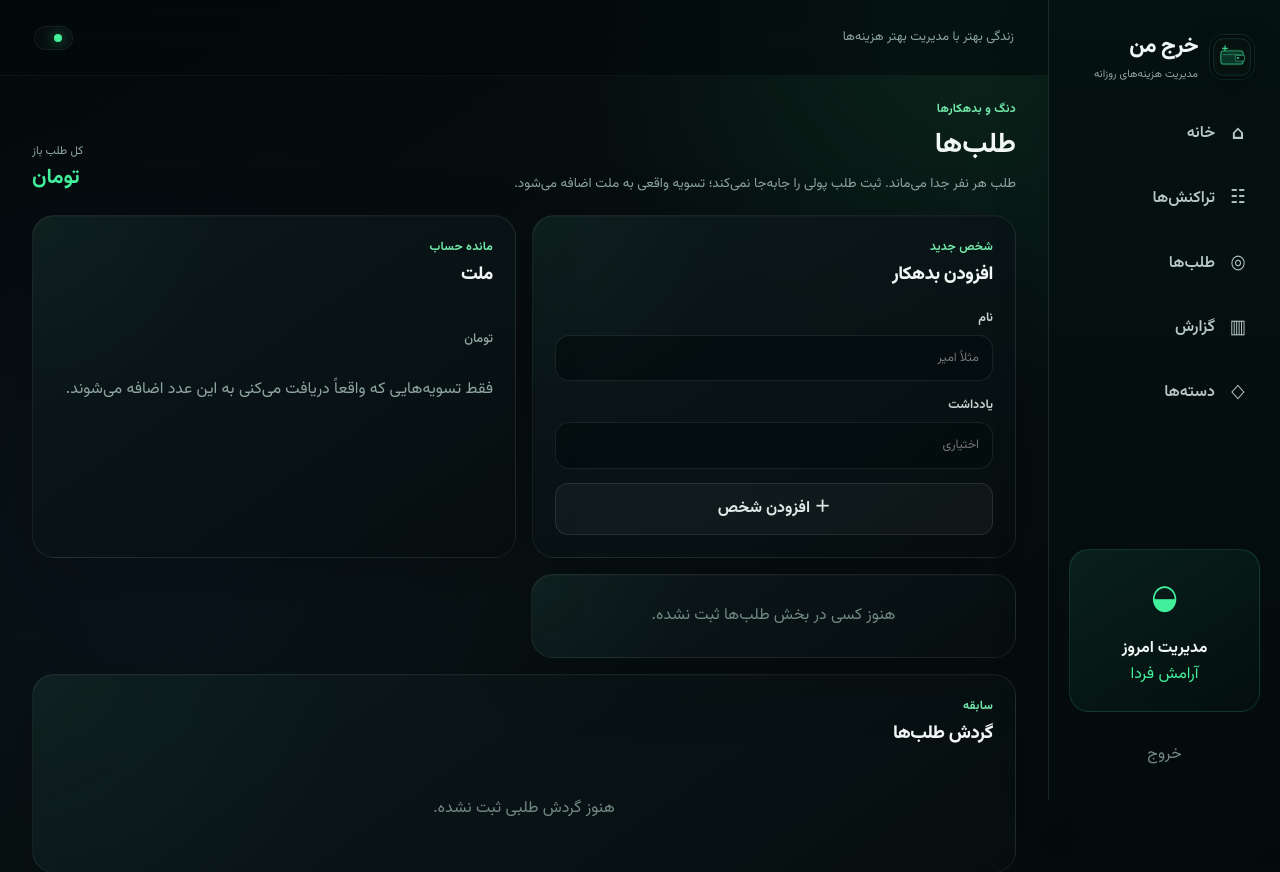
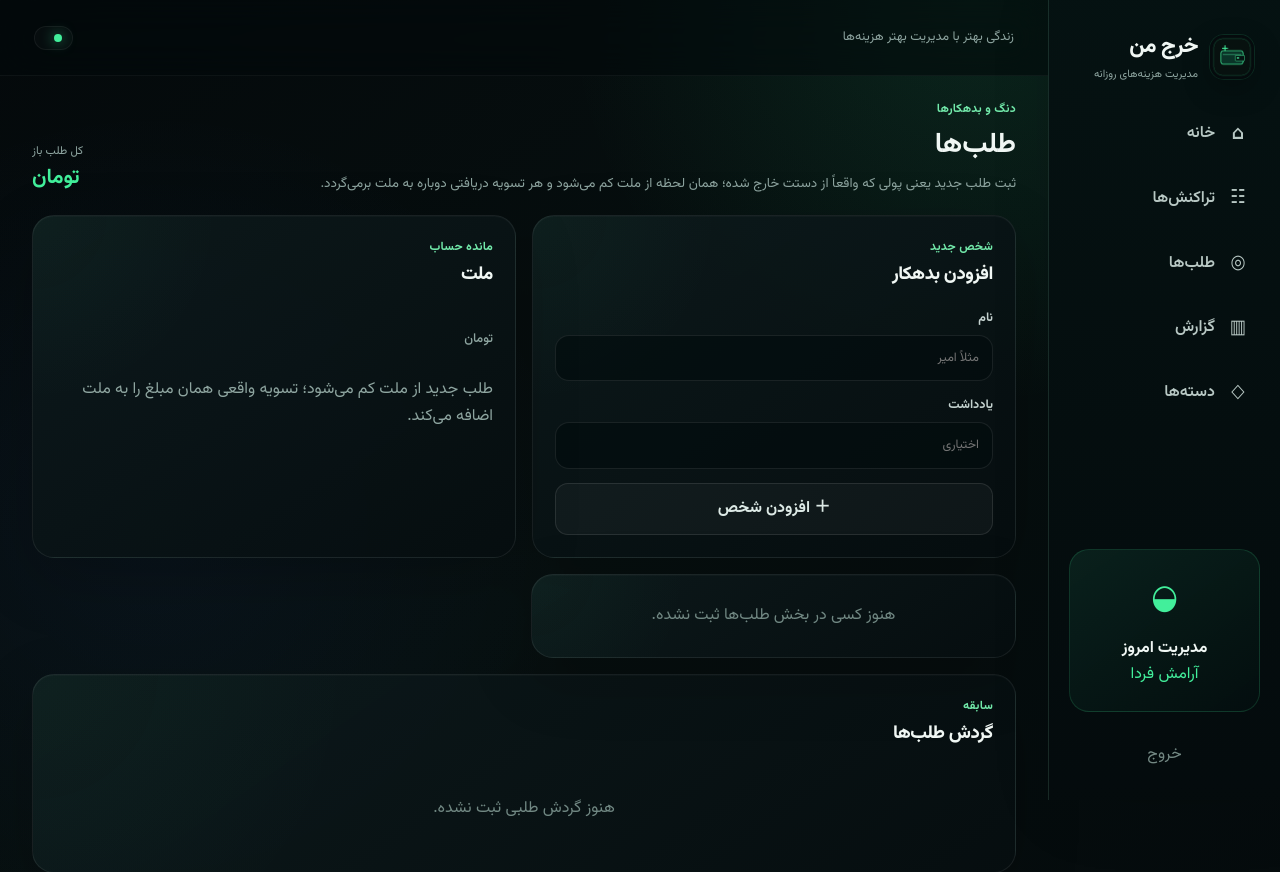
Before and after one commit to aliiitavazoeiii-afk/darma-general, a Django app: template templates/expense_tracker/receivables.html in a window 1280 px wide. Shown: the top 872 px of the page. Run offline with Django 5.2, Linux system fonts and the light colour scheme; the template is opened without the code that fills it, so the values that code supplies are empty.

Commit message:
explain receivable cash movement in UI

```diff
--- a/templates/expense_tracker/receivables.html
+++ b/templates/expense_tracker/receivables.html
@@ -2,7 +2,7 @@
 {% block title %}طلب‌ها | خرج من{% endblock %}
 {% block content %}
 <div class="page-head">
-  <div><div class="eyebrow">دنگ و بدهکارها</div><h1>طلب‌ها</h1><p>طلب هر نفر جدا می‌ماند. ثبت طلب پولی را جابه‌جا نمی‌کند؛ تسویه واقعی به ملت اضافه می‌شود.</p></div>
+  <div><div class="eyebrow">دنگ و بدهکارها</div><h1>طلب‌ها</h1><p>ثبت طلب جدید یعنی پولی که واقعاً از دستت خارج شده؛ همان لحظه از ملت کم می‌شود و هر تسویه دریافتی دوباره به ملت برمی‌گردد.</p></div>
   <div class="page-head-stats"><span>کل طلب باز</span><strong class="money">{{ total_outstanding|groupnum }} تومان</strong></div>
 </div>
 
@@ -18,7 +18,7 @@
   <section class="panel">
     <div class="panel-head"><div><div class="eyebrow">مانده حساب</div><h2>ملت</h2></div></div>
     <div class="big-stat money">{{ mellat_balance|groupnum }} <small>تومان</small></div>
-    <p class="muted">فقط تسویه‌هایی که واقعاً دریافت می‌کنی به این عدد اضافه می‌شوند.</p>
+    <p class="muted">طلب جدید از ملت کم می‌شود؛ تسویه واقعی همان مبلغ را به ملت اضافه می‌کند.</p>
   </section>
 </div>
 
@@ -66,7 +66,7 @@
       <span class="ledger-kind {% if entry.kind == 'payment' %}paid{% else %}claim{% endif %}">{% if entry.kind == 'payment' %}تسویه{% else %}طلب{% endif %}</span>
       <div><strong>{{ entry.person.name }}</strong><small>{{ entry.date|jalali }}{% if entry.note %} · {{ entry.note }}{% endif %}</small></div>
       <strong class="money {% if entry.kind == 'payment' %}positive{% endif %}">{% if entry.kind == 'payment' %}−{% else %}+{% endif %}{{ entry.amount|groupnum }}</strong>
-      <form method="post" action="{% url 'expense_tracker:receivable_entry_delete' entry.id %}">{% csrf_token %}<button class="icon-btn danger" data-confirm="این گردش حذف شود؟ اثر تسویه روی ملت هم برمی‌گردد.">×</button></form>
+      <form method="post" action="{% url 'expense_tracker:receivable_entry_delete' entry.id %}">{% csrf_token %}<button class="icon-btn danger" data-confirm="این گردش حذف شود؟ اثر واقعی آن روی ملت هم برگردانده می‌شود.">×</button></form>
     </div>
   {% empty %}<div class="empty">هنوز گردش طلبی ثبت نشده.</div>{% endfor %}
   </div>
```
